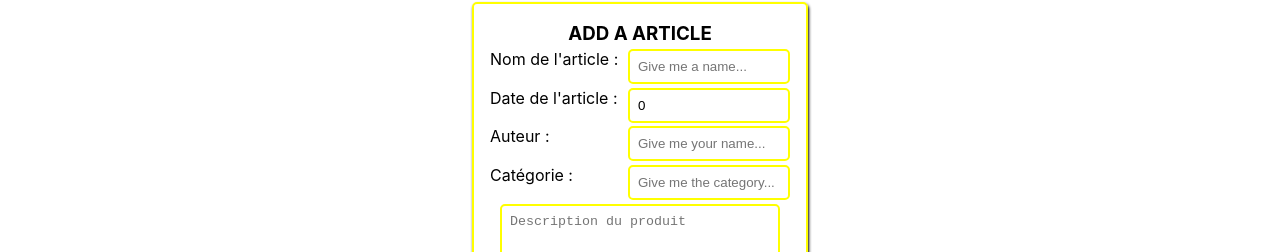
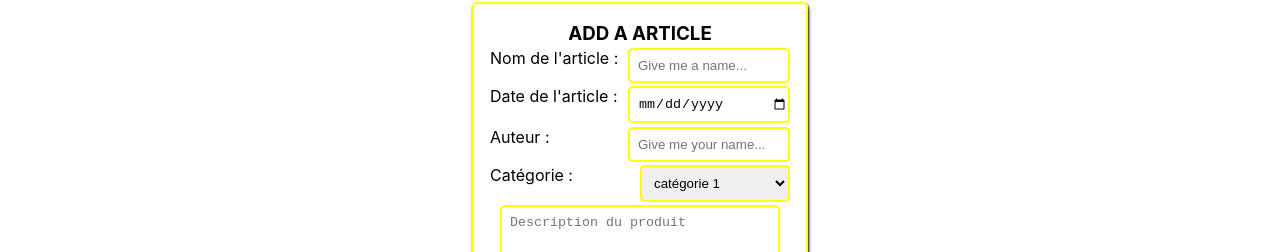
Before and after one commit to mathis-kdio/Projet-Dev-Full-Stack, a React (Create React App) app in the folder blog-front/: page / in a window 1280 px wide. Shown: the part 199-451 px from the top of the page. Built offline with nearby package versions, Linux system fonts and the light colour scheme; no server answers.

Commit message:
Modif NewArticle

```diff
--- a/blog-front/package.json
+++ b/blog-front/package.json
@@ -7,6 +7,7 @@
     "@testing-library/react": "^12.1.2",
     "@testing-library/user-event": "^13.5.0",
     "react": "^17.0.2",
+    "react-datepicker": "^4.7.0",
     "react-dom": "^17.0.2",
     "react-router-dom": "^6.2.1",
     "react-scripts": "5.0.0",
--- a/blog-front/src/Components/newArticle/NewArticle.js
+++ b/blog-front/src/Components/newArticle/NewArticle.js
@@ -21,11 +21,11 @@ export default function NewArticle(props) {
                 <label>Date de l'article : {" "}</label>
                 <input
                     className="newArticle__input"
-                    type="number"
-                    name="cost"
-                    value={props.newArticle.cost}
-                    onChange={props.handleChange}
-                />
+                    type="date"
+                    name="date"
+                    value={props.newArticle.date}
+                    onChange={props.handleChange}>
+                </input>
             </div>
 
             <div className="newArticle__container">
@@ -34,22 +34,22 @@ export default function NewArticle(props) {
                     className="newArticle__input"
                     type="text"
                     placeholder="Give me your name..."
-                    name="name"
-                    value={props.newArticle.name}
+                    name="autor"
+                    value={props.newArticle.autor}
                     onChange={props.handleChange}
                 />
             </div>
 
             <div className="newArticle__container">
                 <label>Catégorie : {" "} </label>
-                <input
+                <select
                     className="newArticle__input"
-                    type="text"
-                    placeholder="Give me the category..."
-                    name="name"
-                    value={props.newArticle.name}
-                    onChange={props.handleChange}
-                />
+                    value={props.newArticle.categorie}
+                    onChange={props.handleChange}>
+                    <option value="Catégorie 1">catégorie 1</option>
+                    <option value="Catégorie 2">catégorie 2</option>
+                    <option value="Catégorie 3">catégorie 3</option>
+                </select>
             </div>
 
             <textarea
@@ -64,5 +64,6 @@ export default function NewArticle(props) {
 
             <button className="newArticle__submitButton" onClick={props.submitArticle}>New article</button>
         </div>
+
     )
 }
```
Also changed, not shown: 1 other file (tests, documents, lock files or other folders).
